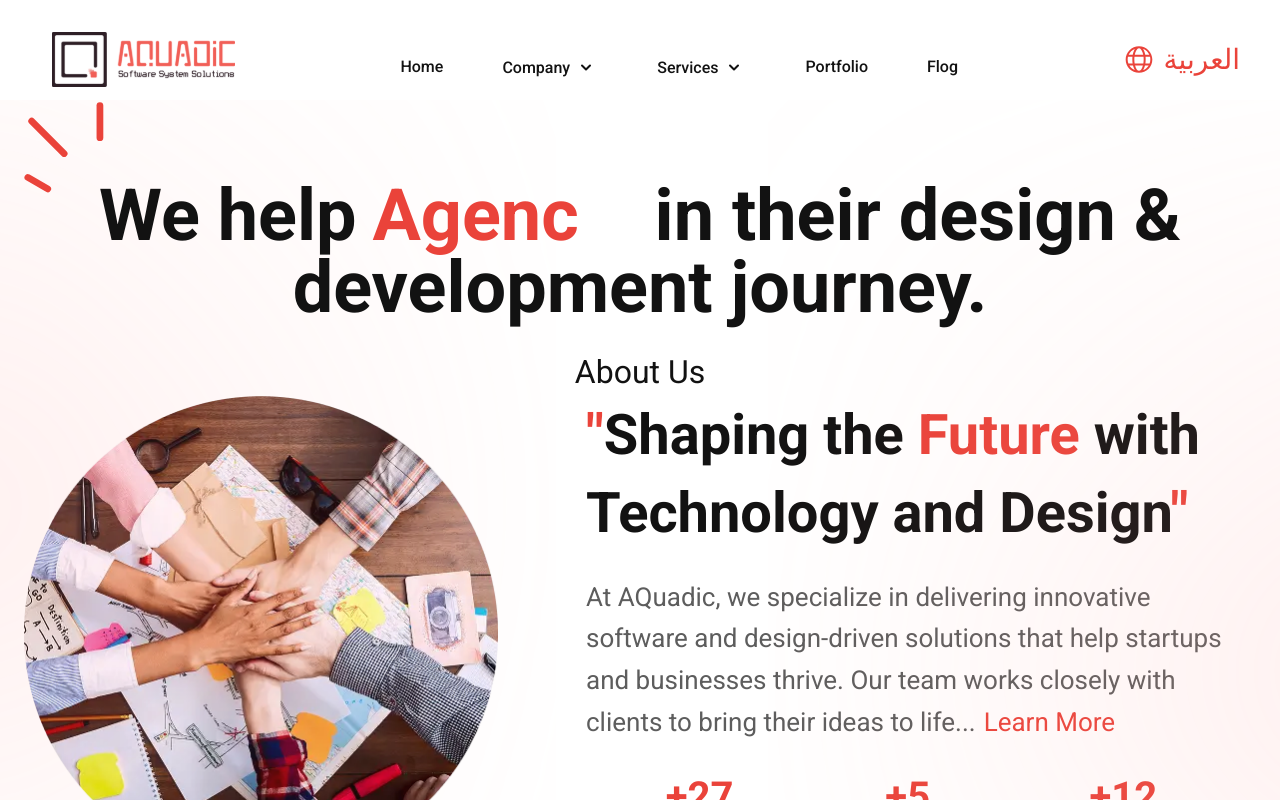
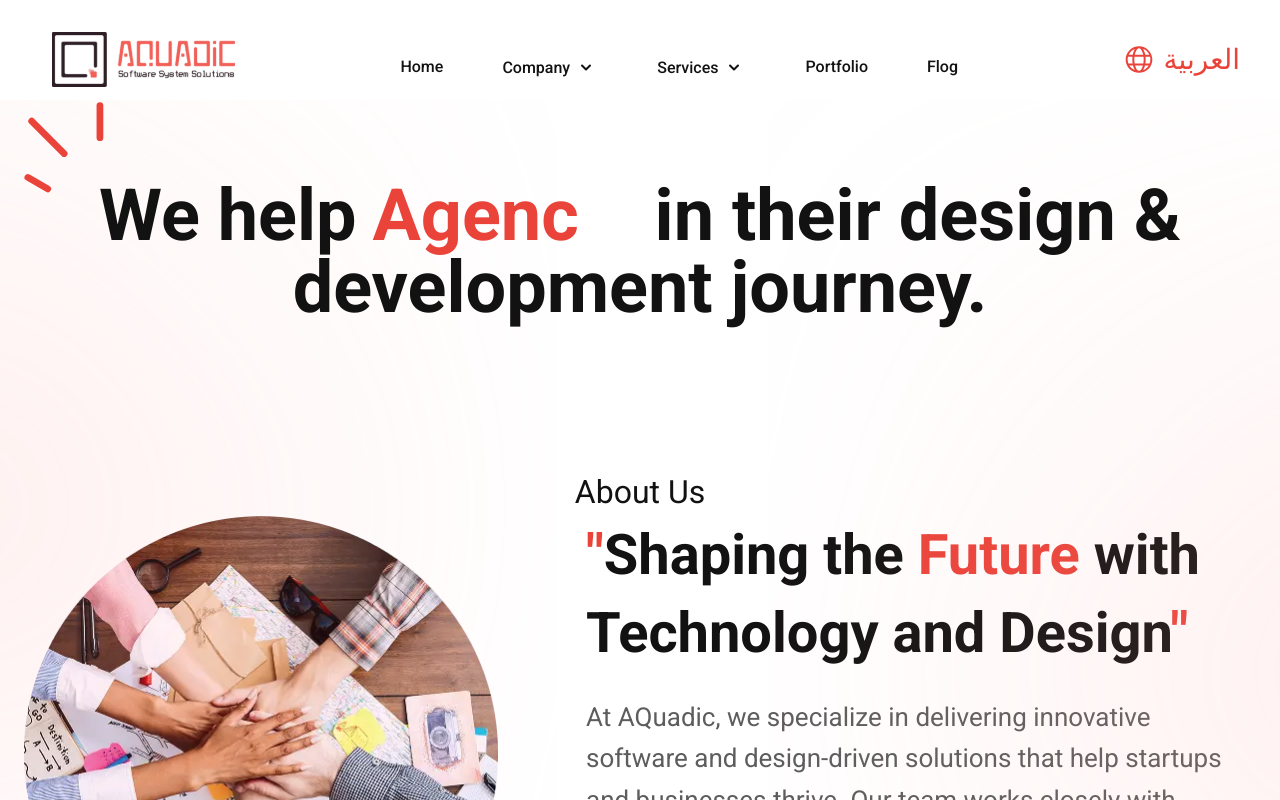
Before and after one commit to AQuadic/aquadic_portfolio_reactjs, a React (Vite) app: page / in a window 1280 px wide. Shown: the top 800 px of the page. Built offline with nearby package versions, Linux system fonts and the light colour scheme.

Commit message:
Move home hero to home page component

```diff
--- a/src/components/HomePage/AboutUs.jsx
+++ b/src/components/HomePage/AboutUs.jsx
@@ -5,7 +5,7 @@ import aboutus from "@/assets/images/aboutusImage.webp";
 const AboutUs = () => {
   const [isExpanded, setIsExpanded] = useState(false);
   return (
-    <section className="container">
+    <section className="container py-[120px]">
       <h1 className="text-[#121212] text-[32px] flex justify-center">
         About Us
       </h1>
--- a/src/pages/HomePage.jsx
+++ b/src/pages/HomePage.jsx
@@ -1,5 +1,4 @@
-import React from "react";
-import HomeHero from "@/components/home/HomeHero.jsx";
+import HomeHero from "@/components/HomePage/HomeHero.jsx";
 import AboutUs from "@/components/HomePage/AboutUs.jsx";
 
 const HomePage = () => {
```
Also changed, not shown: src/components/HomePage/HomeHero.jsx (renamed from src/components/home/HomeHero.jsx).
